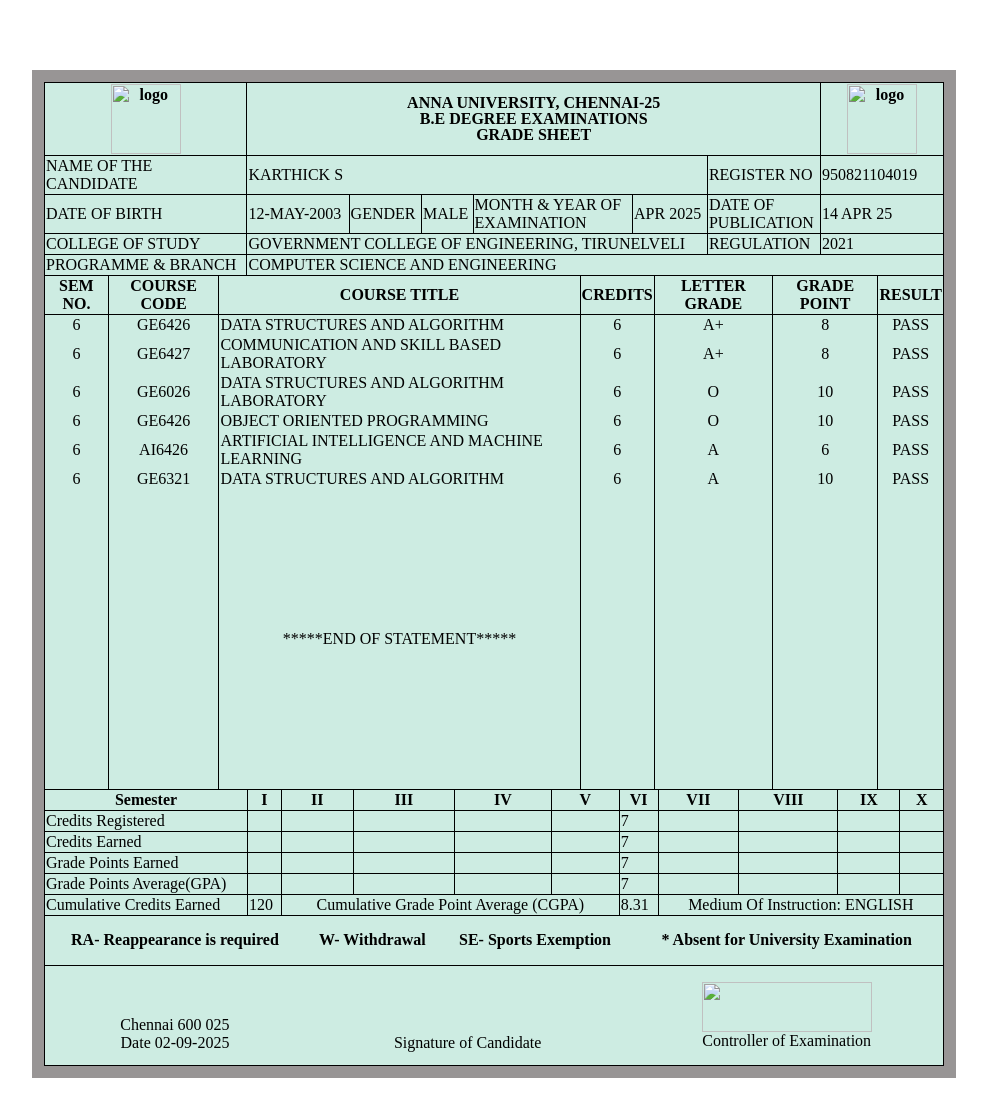
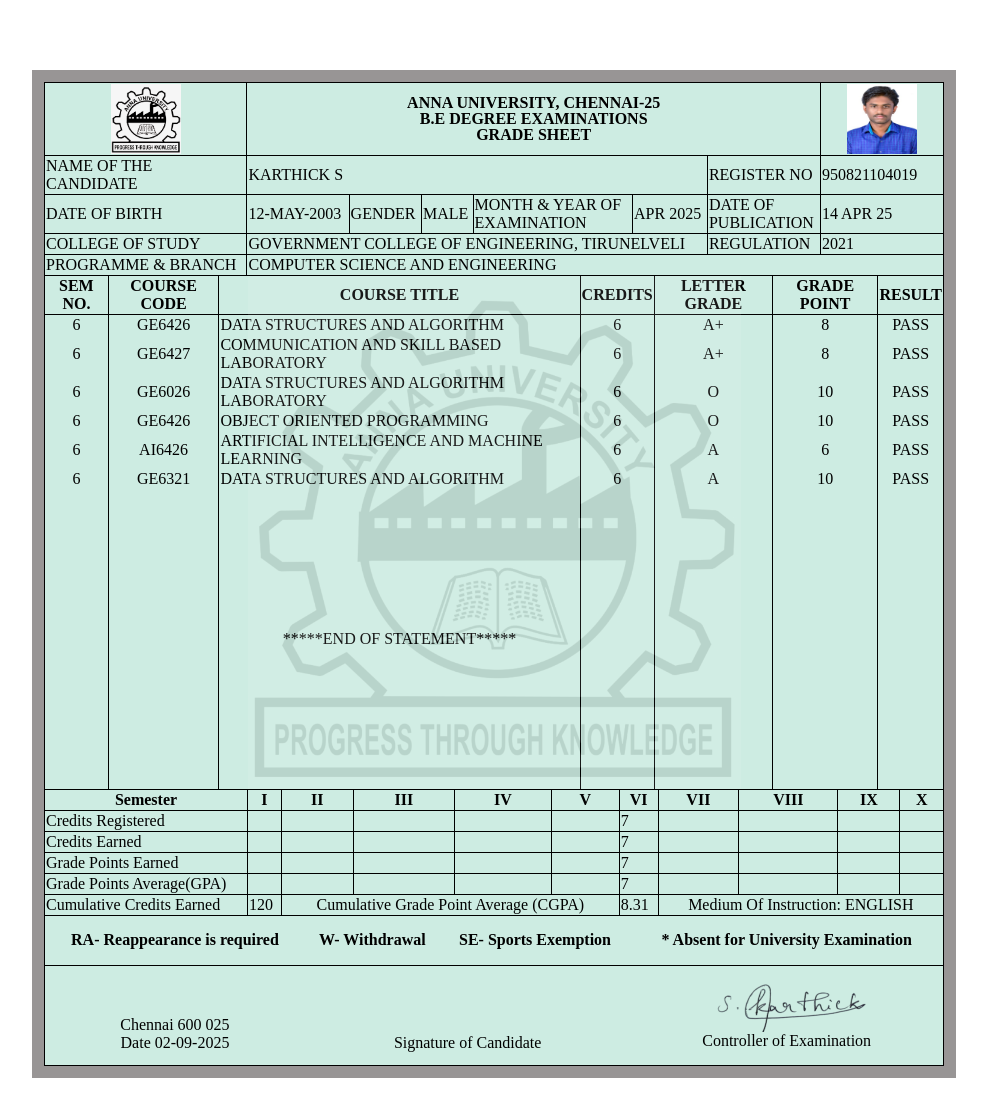
Before and after one commit to skarthick1205/Duplicated-Marksheet, a plain HTML site: page index.html in a window 1280 px wide. Shown: the whole page, without its empty margins (146-1133 px from the left). Drawn offline with Linux system fonts and the light colour scheme; files that its build step writes are made by us from their sources.

Commit message:
Update index.html

```diff
--- a/index.html
+++ b/index.html
@@ -1,7 +1,7 @@
 <html>
     <head>
         <title>sample document</title>
-        <link rel="stylesheet" href="Marksheet/style.css">
+        <link rel="stylesheet" href="style.css">
     </head>
     <body>
         <!-- <style>
@@ -32,7 +32,7 @@
         <table id="up" border="1px solid black" align="center" width="900px">
             <tr>
                 <th>
-                    <img src="Marksheet/images/bglogo.png" alt="logo" height="70px" width="70px">
+                    <img src="images/bglogo.png" alt="logo" height="70px" width="70px">
                 </th>
                 <th style="padding-left: 20px; padding-right: 20px;" colspan="6">
                     <p style=" line-height:0;"> ANNA UNIVERSITY, CHENNAI-25 </p>
@@ -41,7 +41,7 @@
 
                 </th>
                    <th>
-                    <img src="Marksheet/images/Photos.jpg" alt="logo" height="70px" width="70px">
+                    <img src="images/Photos.jpg" alt="logo" height="70px" width="70px">
                 </th>
             </tr>
             <tr>
@@ -331,10 +331,11 @@
                 <tr>
                     <td><br><br>Chennai 600 025<br>Date 02-09-2025</td>
                     <td colspan="2"><br><br><br>Signature of Candidate</td>
-                    <td ><img src="Marksheet/images/sign.png" width="170px" height="50px" alt=""><br>Controller of Examination</td>
+                    <td ><img src="images/sign.png" width="170px" height="50px" alt=""><br>Controller of Examination</td>
                 </tr>
             </table>
             </table>
         </div>
     </body>
+
 </html>
```
